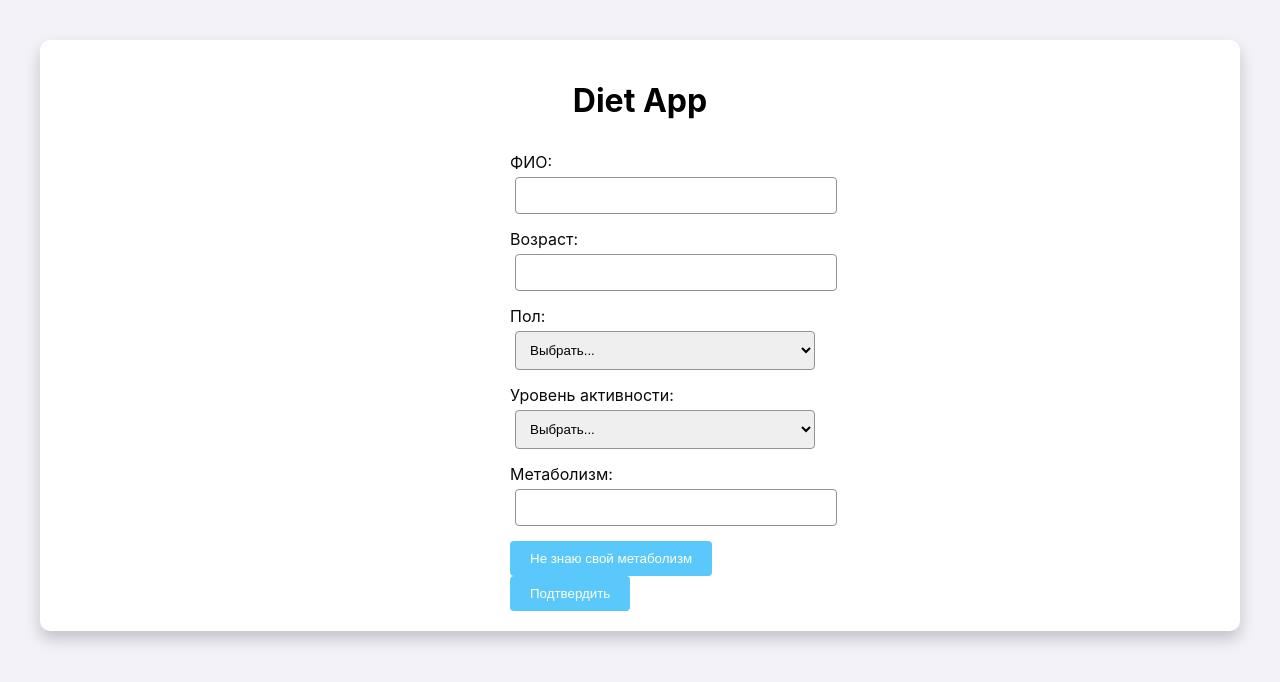
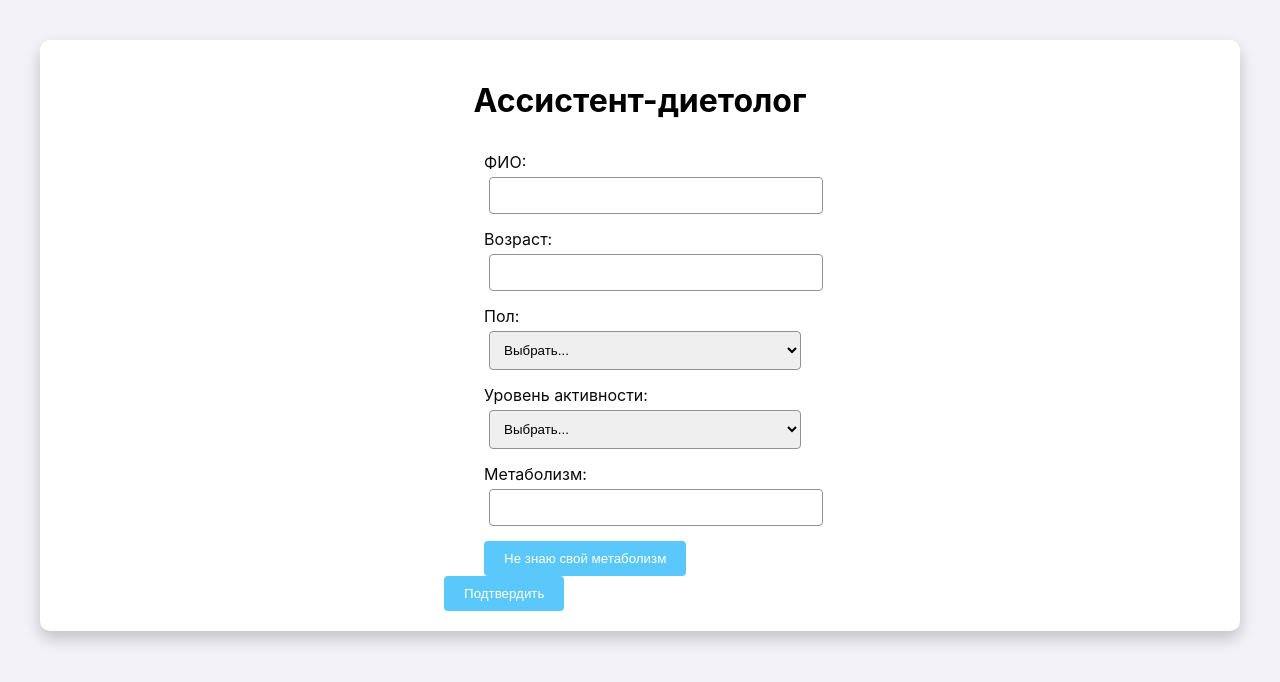
Before and after one commit to hitchhiker11/diet_web_bot, a React (Create React App) app: page / in a window 1280 px wide. Shown: the top 682 px of the page. Built offline with nearby package versions, Linux system fonts and the light colour scheme.

Commit message:
Update App.js

```diff
--- a/src/App.js
+++ b/src/App.js
@@ -30,9 +30,9 @@ function App() {
 
   return (
     <div className="App">
-      <h1>Diet App</h1>
-      <form onSubmit={handleSubmit} style={{textAlign: 'left', marginLeft: '40px'}}>
-        <div style={{maxWidth: '300px'}}>
+      <h1>Ассистент-диетолог</h1>
+      <form onSubmit={handleSubmit} style={{ textAlign: 'left', maxWidth: '400px', margin: '0 auto' }}>
+        <div style={{ padding: '0 40px', boxSizing: 'border-box' }}>
           <label>
             ФИО:
             <input type="text" name="name" value={userData.name} onChange={handleChange} style={{width: '100%'}} />
```
